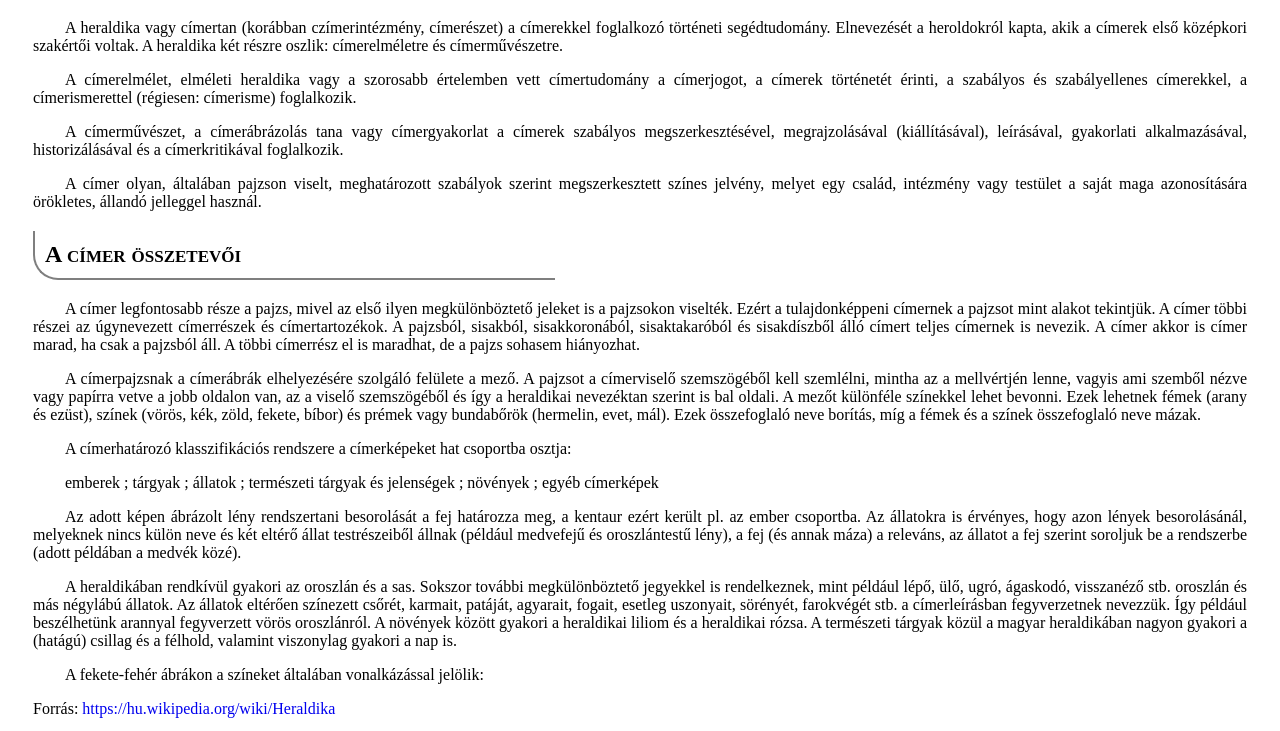
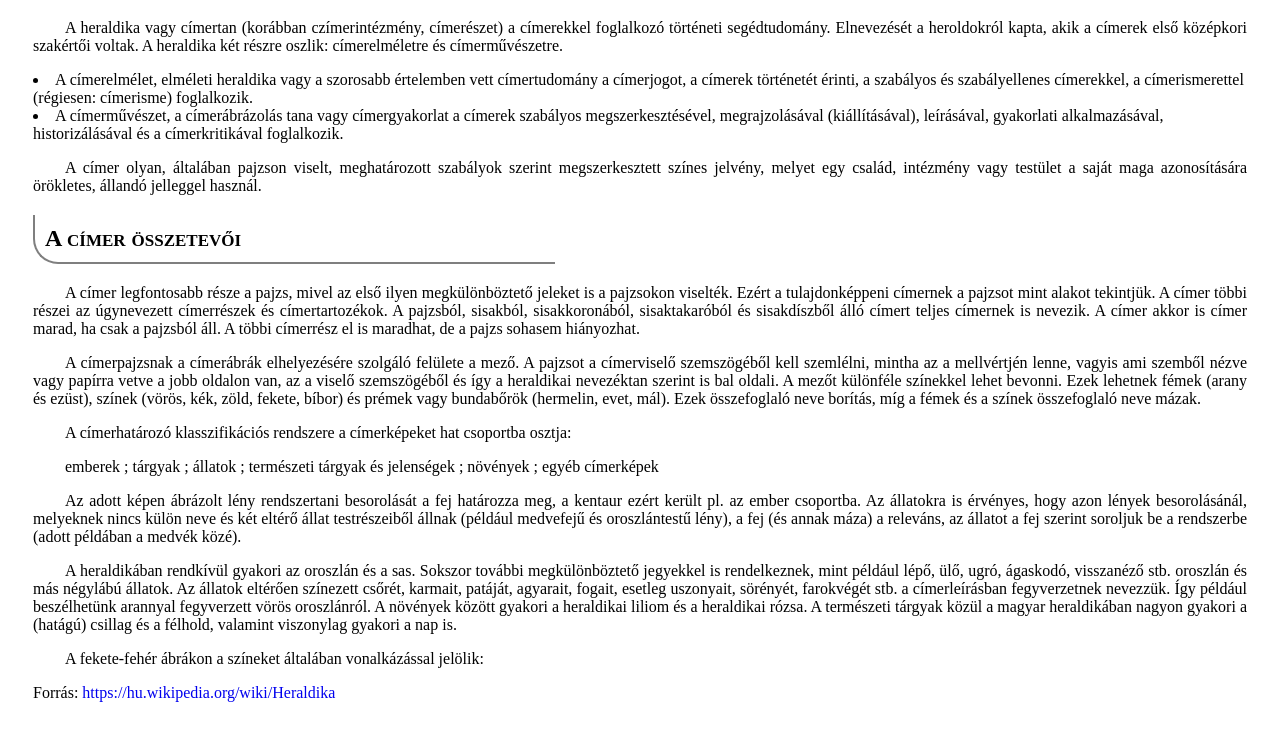
Before and after one commit to varsanydavid20/Heraldika, a plain HTML site: page index.html in a window 1280 px wide. Shown: the part 96-827 px from the top of the page. Drawn offline with Linux system fonts and the light colour scheme.

Commit message:
6. javítás

```diff
--- a/index.html
+++ b/index.html
@@ -10,8 +10,8 @@
     <h1>Heraldika</h1>
 
 <p>A heraldika vagy címertan (korábban czímerintézmény, címerészet) a címerekkel foglalkozó történeti segédtudomány. Elnevezését a heroldokról kapta, akik a címerek első középkori szakértői voltak. A heraldika két részre oszlik: címerelméletre és címerművészetre.</p>
-<p>A címerelmélet, elméleti heraldika vagy a szorosabb értelemben vett címertudomány a címerjogot, a címerek történetét érinti, a szabályos és szabályellenes címerekkel, a címerismerettel (régiesen: címerisme) foglalkozik.</p>
-<p>A címerművészet, a címerábrázolás tana vagy címergyakorlat a címerek szabályos megszerkesztésével, megrajzolásával (kiállításával), leírásával, gyakorlati alkalmazásával, historizálásával és a címerkritikával foglalkozik.</p>
+<li>A címerelmélet, elméleti heraldika vagy a szorosabb értelemben vett címertudomány a címerjogot, a címerek történetét érinti, a szabályos és szabályellenes címerekkel, a címerismerettel (régiesen: címerisme) foglalkozik.</li>
+<li>A címerművészet, a címerábrázolás tana vagy címergyakorlat a címerek szabályos megszerkesztésével, megrajzolásával (kiállításával), leírásával, gyakorlati alkalmazásával, historizálásával és a címerkritikával foglalkozik.</li>
 <p>A címer olyan, általában pajzson viselt, meghatározott szabályok szerint megszerkesztett színes jelvény, melyet egy család, intézmény vagy testület a saját maga azonosítására örökletes, állandó jelleggel használ.</p>
 
 <h2>A címer összetevői</h2>
```
